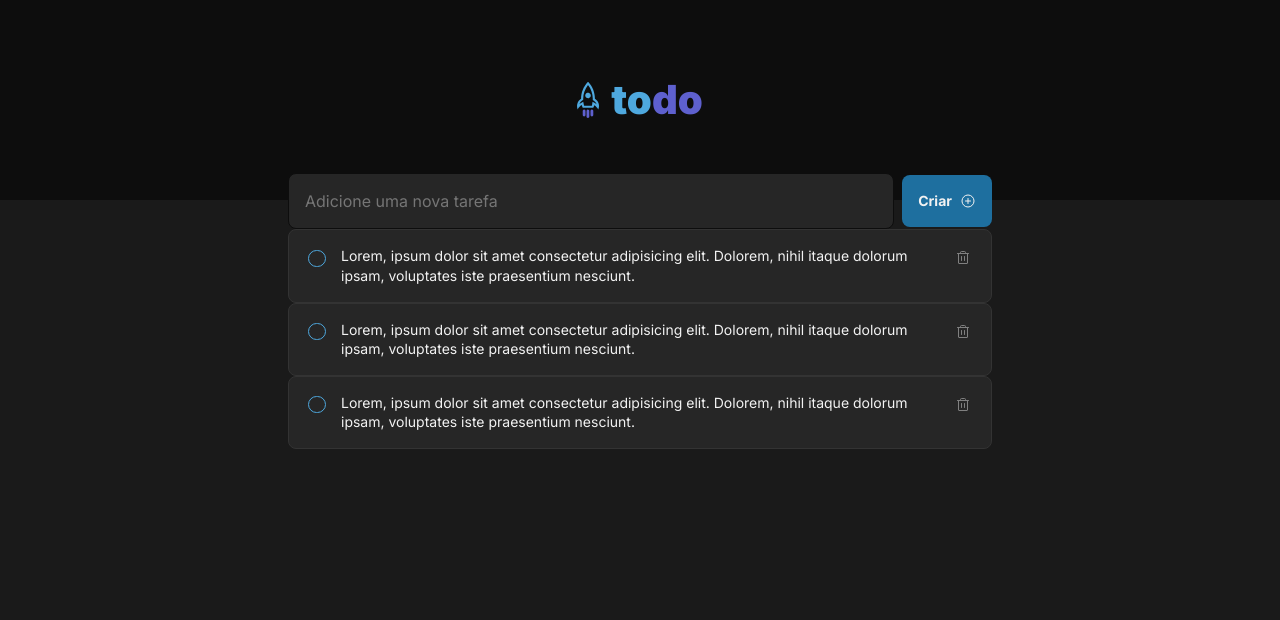
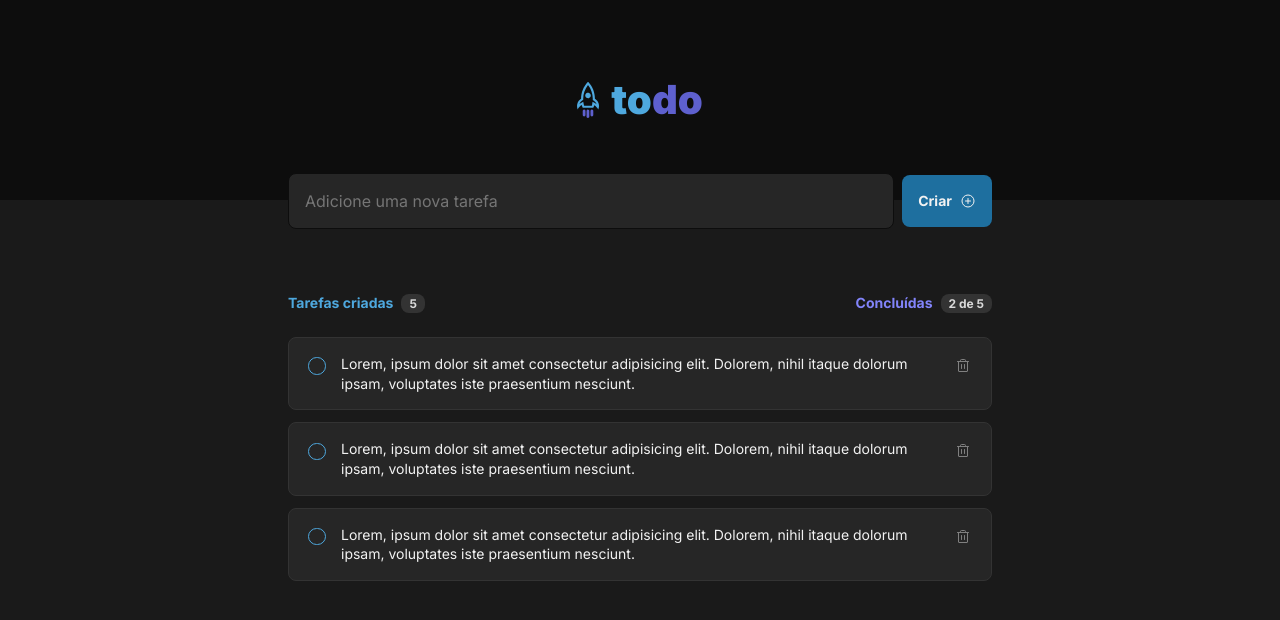
Before and after one commit to GFrasson/ignite-todo-list, a React (Vite) app: page / in a window 1280 px wide. Shown: the top 620 px of the page. Built offline with nearby package versions, Linux system fonts and the light colour scheme.

Commit message:
Tasks list

```diff
--- a/src/App.module.css
+++ b/src/App.module.css
@@ -46,6 +46,45 @@
     transition: background-color 0.2s;
 }
 
+.tasksList {
+    margin-top: 4rem;
+}
+
+.tasksList .listHeader {
+    display: flex;
+    justify-content: space-between;
+    align-items: center;
+    margin-bottom: 1.5rem;
+}
+
+.createdTasks {
+    color: var(--blue);
+    font-weight: 700;
+    font-size: 0.875rem;
+}
+
+.createdTasksText {
+    margin-right: 0.5rem;
+}
+
+.badge {
+    background-color: var(--gray-400);
+    color: var(--gray-200);
+    padding: 0.125rem 0.5rem;
+    border-radius: 0.5rem;
+    font-size: 0.75rem;
+}
+
+.doneTasks {
+    color: var(--purple);
+    font-weight: 700;
+    font-size: 0.875rem;
+}
+
+.doneTasksText {
+    margin-right: 0.5rem;
+}
+
 @media (max-width: 768px) {
     html {
         font-size: 87.5%;
--- a/src/App.tsx
+++ b/src/App.tsx
@@ -26,9 +26,22 @@ function App() {
           </button>
         </form>
 
-        <Task />
-        <Task />
-        <Task />
+        <main className={styles.tasksList}>
+          <header className={styles.listHeader}>
+            <div className={styles.createdTasks}>
+              <span className={styles.createdTasksText}>Tarefas criadas</span>
+              <span className={styles.badge}>5</span>
+            </div>
+            <div className={styles.doneTasks}>
+              <span className={styles.doneTasksText}>Concluídas</span>
+              <span className={styles.badge}>2 de 5</span>
+            </div>
+          </header>
+
+          <Task />
+          <Task />
+          <Task />
+        </main>
       </div>
     </div>
   )
--- a/src/components/Task.module.css
+++ b/src/components/Task.module.css
@@ -10,6 +10,10 @@
     border-radius: 8px;
 
     transition: border 0.5s;
+}
+
+.task + .task {
+    margin-top: 0.75rem;
 }
 
 .task.done {
```
